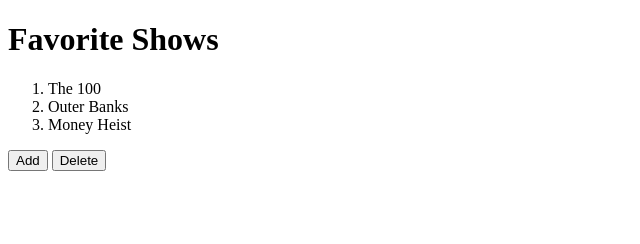
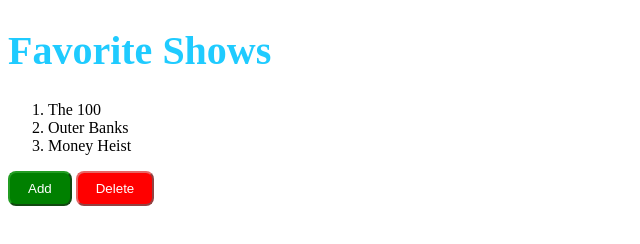
Before and after one commit to J-AS0N/Web-Dev, a plain HTML site: page page3.html in a window 1280 px wide. Shown: the whole page, without its empty margins (0-640 px from the left). Drawn offline with Linux system fonts and the light colour scheme.

Commit message:
styles for page3

```diff
--- /dev/null
+++ b/page3.css
@@ -0,0 +1,31 @@
+#addButton {
+    border-radius: 8px;
+    padding-left: 18px;
+    padding-right: 18px;
+    padding-top: 8px;
+    padding-bottom: 8px;
+    background-color: green;
+    color: white;
+    text-align: center;
+    border-color: rgb(35, 157, 35);
+    cursor: pointer;
+
+}
+
+#deleteButton {
+    border-radius: 8px;
+    padding-left: 18px;
+    padding-right: 18px;
+    padding-top: 8px;
+    padding-bottom: 8px;
+    background-color:red;
+    color: white;
+    text-align: center;
+    border-color:rgb(231, 102, 102);
+    cursor: pointer;
+}
+
+.header {
+    color: #1fcbff;
+    font-size: 40px;
+}
--- a/page3.html
+++ b/page3.html
@@ -1,13 +1,12 @@
 <!DOCTYPE html>
 <html>
     <head>
-        <title>
-
-        </title>
+        <title> </title>
+        <link rel="stylesheet" type="text/css" href="page3.css">
     </head>
 
     <body>
-        <h1> Favorite Shows </h1>
+        <h1 class="header"> Favorite Shows </h1>
         <ol id = "list">
             <li> The 100 </li>
             <li> Outer Banks </li>
```
